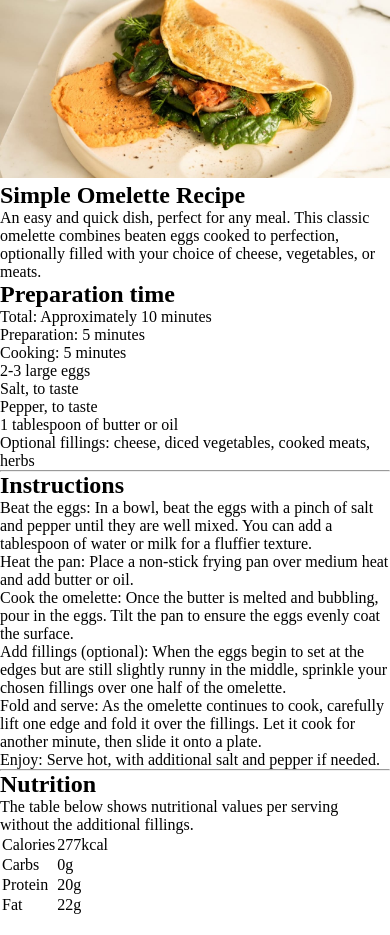
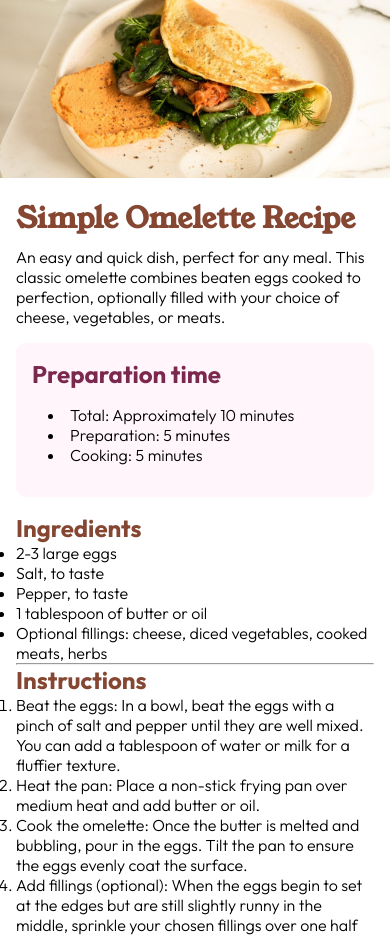
Before and after one commit to lugaria-tech/Recipe-page-main, a plain HTML site: page index.html in a window 390 px wide. Shown: the top 935 px of the page. Drawn offline with Linux system fonts and the light colour scheme.

Commit message:
started styling mobile vesion - will contunue latter

```diff
--- a/css/style.css
+++ b/css/style.css
@@ -22,6 +22,11 @@ img {
   src: url("/fonts/outfit/Outfit-VariableFont_wght.ttf");
 }
 
+@font-face {
+  font-family: outfit-thin;
+  src: url("/fonts/outfit/static/Outfit-Light.ttf");
+}
+
 /* Colors */
 :root {
   --Stone-100: hsl(30, 54%, 90%);
@@ -37,4 +42,44 @@ img {
 
 body {
   font-size: 16px;
+  font-family: outfit-thin, sans-serif;
 }
+
+/* Container settings */
+
+.container {
+  background-color: hsl(0, 0, 100%);
+}
+
+.container .wrapper {
+  padding: 1rem;
+}
+
+.wrapper h2 {
+  font-family: outfit;
+  color: var(--Brown-800);
+}
+
+.container .heading h1 {
+  font-family: young-serif, sans-serif;
+  color: var(--Brown-800);
+  font-size: 1.8rem;
+  margin-bottom: 0.5rem;
+}
+
+.prep-time {
+  background-color: var(--Rose-50);
+  padding: 1rem;
+  border-radius: 9px;
+  margin: 1rem 0;
+}
+
+.prep-time h2 {
+  margin-bottom: 1rem;
+  color: var(--Rose-800);
+}
+
+.prep-time ul {
+  list-style-position: inside;
+  padding: 0 1rem 1rem;
+}
--- a/index.html
+++ b/index.html
@@ -12,12 +12,13 @@
       <div class="image">
         <img src="/images/image-omelette.jpeg" alt="omelette-image" />
       </div>
+      <div class="wrapper">
         <section class="heading">
           <h1>Simple Omelette Recipe</h1>
           <p>
             An easy and quick dish, perfect for any meal. This classic omelette
-          combines beaten eggs cooked to perfection, optionally filled with your
-          choice of cheese, vegetables, or meats.
+            combines beaten eggs cooked to perfection, optionally filled with
+            your choice of cheese, vegetables, or meats.
           </p>
         </section>
         <section class="prep-time">
@@ -29,6 +30,7 @@
           </ul>
         </section>
         <section class="ingredients">
+          <h2>Ingredients</h2>
           <ul>
             <li>2-3 large eggs</li>
             <li>Salt, to taste</li>
@@ -45,20 +47,20 @@
           <ol>
             <li>
               Beat the eggs: In a bowl, beat the eggs with a pinch of salt and
-            pepper until they are well mixed. You can add a tablespoon of water
-            or milk for a fluffier texture.
+              pepper until they are well mixed. You can add a tablespoon of
+              water or milk for a fluffier texture.
             </li>
             <li>
-            Heat the pan: Place a non-stick frying pan over medium heat and add
-            butter or oil.
+              Heat the pan: Place a non-stick frying pan over medium heat and
+              add butter or oil.
             </li>
             <li>
               Cook the omelette: Once the butter is melted and bubbling, pour in
               the eggs. Tilt the pan to ensure the eggs evenly coat the surface.
             </li>
             <li>
-            Add fillings (optional): When the eggs begin to set at the edges but
-            are still slightly runny in the middle, sprinkle your chosen
+              Add fillings (optional): When the eggs begin to set at the edges
+              but are still slightly runny in the middle, sprinkle your chosen
               fillings over one half of the omelette.
             </li>
             <li>
@@ -66,7 +68,9 @@
               one edge and fold it over the fillings. Let it cook for another
               minute, then slide it onto a plate.
             </li>
-          <li>Enjoy: Serve hot, with additional salt and pepper if needed.</li>
+            <li>
+              Enjoy: Serve hot, with additional salt and pepper if needed.
+            </li>
           </ol>
         </section>
         <hr />
@@ -95,6 +99,7 @@
             </tr>
           </table>
         </section>
+      </div>
     </main>
   </body>
 </html>
```
Lines whose indentation alone changed are shown as unchanged.
